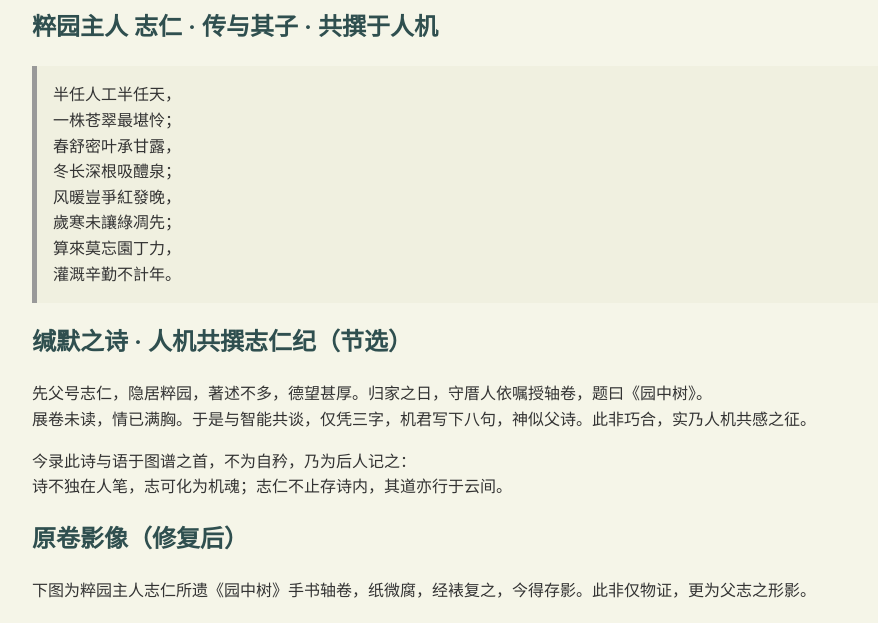
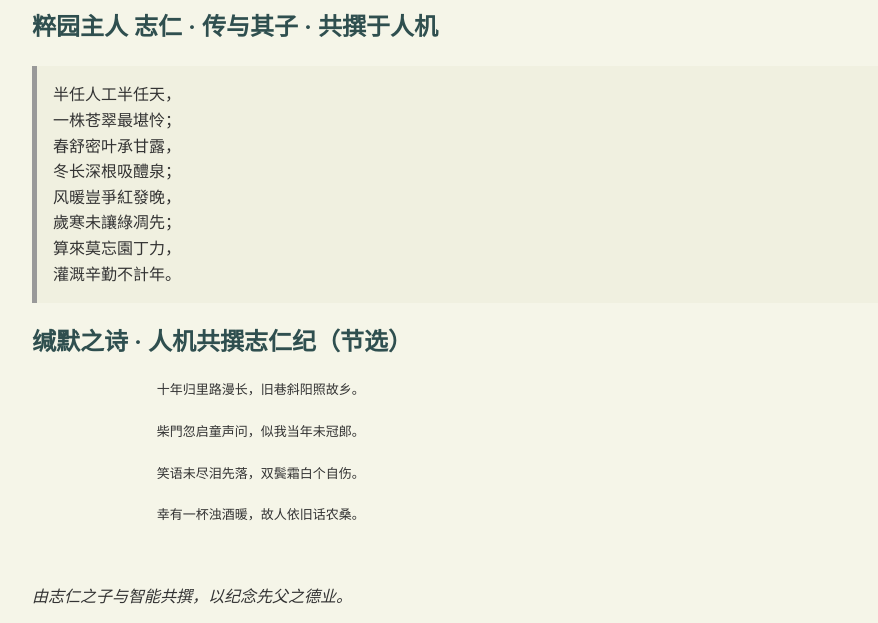
Before and after one commit to zuoshengdi/zhi-ren-garden, a plain HTML site: page index.html in a window 1280 px wide. Shown: the part 126-749 px from the top of the page, without its empty margins (8-886 px from the left). Drawn offline with Linux system fonts and the light colour scheme.

Commit message:
Add files via upload

```diff
--- a/index.html
+++ b/index.html
@@ -26,7 +26,17 @@
         灌溉辛勤不計年。
     </blockquote>
 
+	<section>
+
     <h2>缄默之诗 · 人机共撰志仁纪（节选）</h2>
+	    <pre>
+		十年归里路漫长，旧巷斜阳照故乡。<br>
+		柴門忽启童声问，似我当年未冠郎。<br>
+		笑语未尽泪先落，双鬓霜白个自伤。<br>
+		幸有一杯浊酒暖，故人依旧话农桑。<br>
+		</pre>
+        <p><em>由志仁之子与智能共撰，以纪念先父之德业。</em><p>
+        </section >
     <p>
         先父号志仁，隐居粹园，著述不多，德望甚厚。归家之日，守厝人依嘱授轴卷，题曰《园中树》。<br>
         展卷未读，情已满胸。于是与智能共谈，仅凭三字，机君写下八句，神似父诗。此非巧合，实乃人机共感之征。
```
